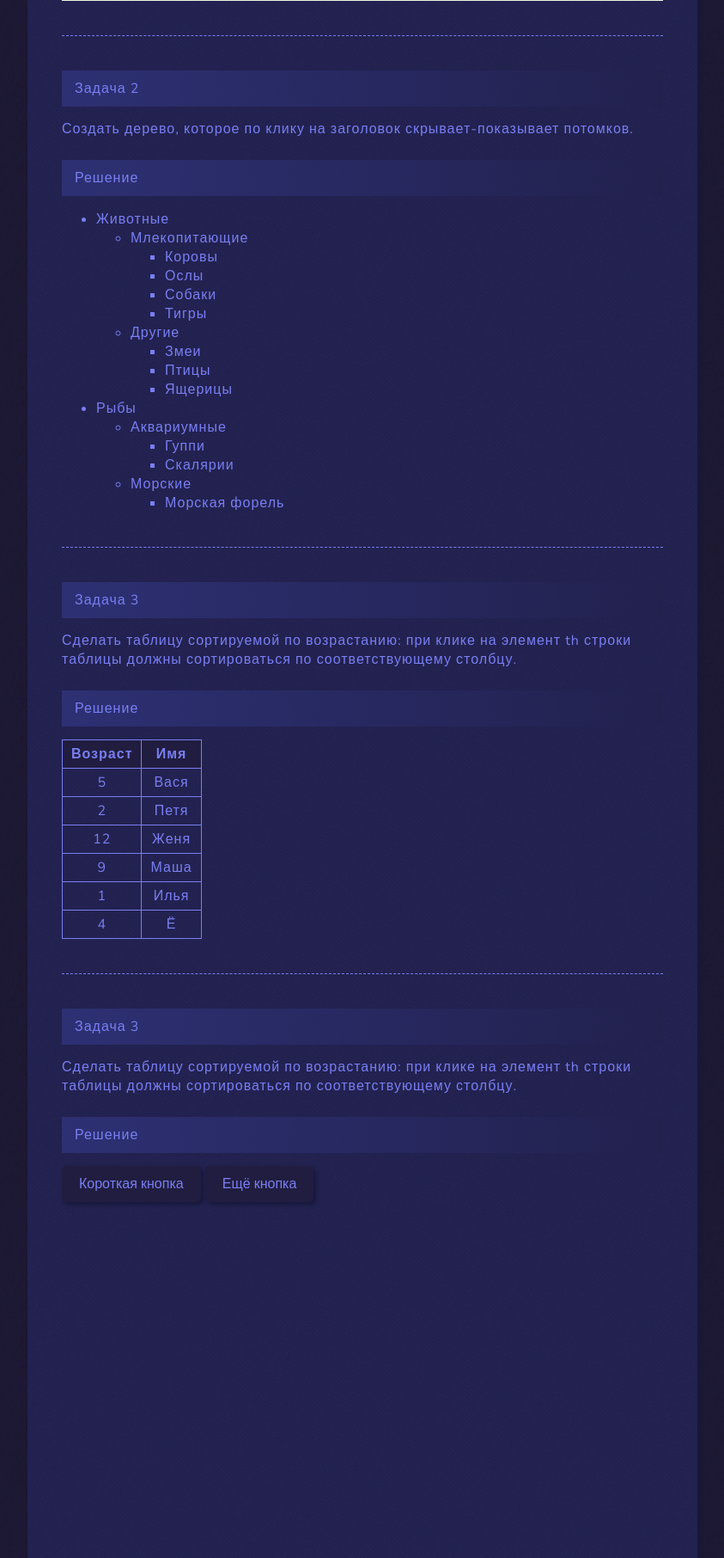
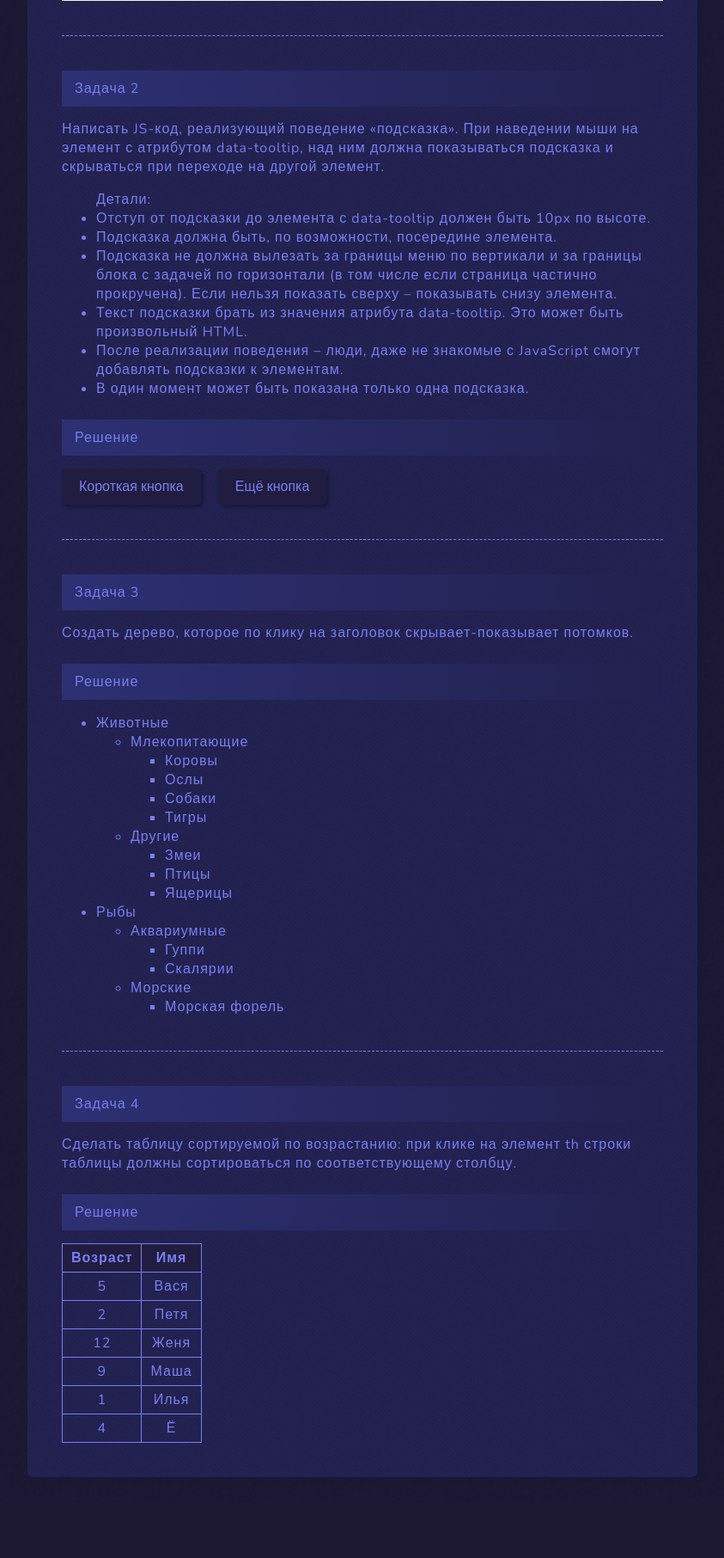
Before and after one commit to pew-rivza/learning, a PHP site: page /Vanilla/Pages/2_Browser/EventsIntro/index.php in a window 1280 px wide. Shown: the part 1758-3570 px from the top of the page at 86% size, without its empty margins (378-1221 px from the left). After the commit the page ends 3476 px from the top, so only its background shows below. Run offline with PHP 8.4, Linux system fonts and the light colour scheme.

Commit message:
JS small refactoring

```diff
--- a/Vanilla/Pages/2_Browser/EventsIntro/themes/EventDelegation.php
+++ b/Vanilla/Pages/2_Browser/EventsIntro/themes/EventDelegation.php
@@ -30,6 +30,30 @@
 
     <div class="task">
         <div class="header">Задача 2</div>
+        Написать JS-код, реализующий поведение «подсказка». При наведении мыши на элемент с атрибутом
+        data-tooltip, над ним должна показываться подсказка и скрываться при переходе на другой элемент.
+
+        <ul>
+            Детали:
+            <li>Отступ от подсказки до элемента с data-tooltip должен быть 10px по высоте.</li>
+            <li>Подсказка должна быть, по возможности, посередине элемента.</li>
+            <li>Подсказка не должна вылезать за границы меню по вертикали и за границы блока с задачей
+                по горизонтали (в том числе если страница частично прокручена). Если нельзя показать
+                сверху – показывать снизу элемента.</li>
+            <li>Текст подсказки брать из значения атрибута data-tooltip. Это может быть произвольный HTML.</li>
+            <li>После реализации поведения – люди, даже не знакомые с JavaScript смогут добавлять подсказки к элементам.</li>
+            <li>В один момент может быть показана только одна подсказка.</li>
+        </ul>
+
+        <div class="header">Решение</div>
+        <div id="buttons-with-hint" class="buttons-bar">
+            <button data-tooltip="эта подсказка длиннее, чем элемент">Короткая кнопка</button>
+            <button data-tooltip="HTML<br>подсказка">Ещё кнопка</button>
+        </div>
+    </div>
+
+    <div class="task">
+        <div class="header">Задача 3</div>
         Создать дерево, которое по клику на заголовок скрывает-показывает потомков.
         <div class="header">Решение</div>
 
@@ -60,7 +84,7 @@
     </div>
 
     <div class="task">
-        <div class="header">Задача 3</div>
+        <div class="header">Задача 4</div>
         Сделать таблицу сортируемой по возрастанию: при клике на элемент th строки таблицы
         должны сортироваться по соответствующему столбцу.
         <div class="header">Решение</div>
@@ -81,54 +105,4 @@
                 </tbody>
             </table>
     </div>
-
-    <div class="task">
-        <div class="header">Задача 3</div>
-        Сделать таблицу сортируемой по возрастанию: при клике на элемент th строки таблицы
-        должны сортироваться по соответствующему столбцу.
-        <div class="header">Решение</div>
-        <div id="buttons-with-hint">
-            <button data-tooltip="эта подсказка длиннее, чем элемент">Короткая кнопка</button>
-            <button data-tooltip="HTML<br>подсказка">Ещё кнопка</button>
-            <br>
-            <br>
-            <br>
-            <br>
-            <br>
-            <br>
-            <br>
-            <br>
-            <br>
-            <br>
-            <br>
-            <br>
-            <br>
-            <br>
-            <br>
-            <br>
-            <br>
-            <br>
-            <br>
-            <br>
-            <br>
-            <br>
-            <br>
-            <br>
-            <br>
-            <br>
-            <br>
-            <br>
-            <br>
-            <br>
-            <br>
-            <br>
-            <br>
-            <br>
-            <br>
-            <br>
-            <br>
-            <br>
-            <br>
-        </div>
-    </div>
 </div>
```
